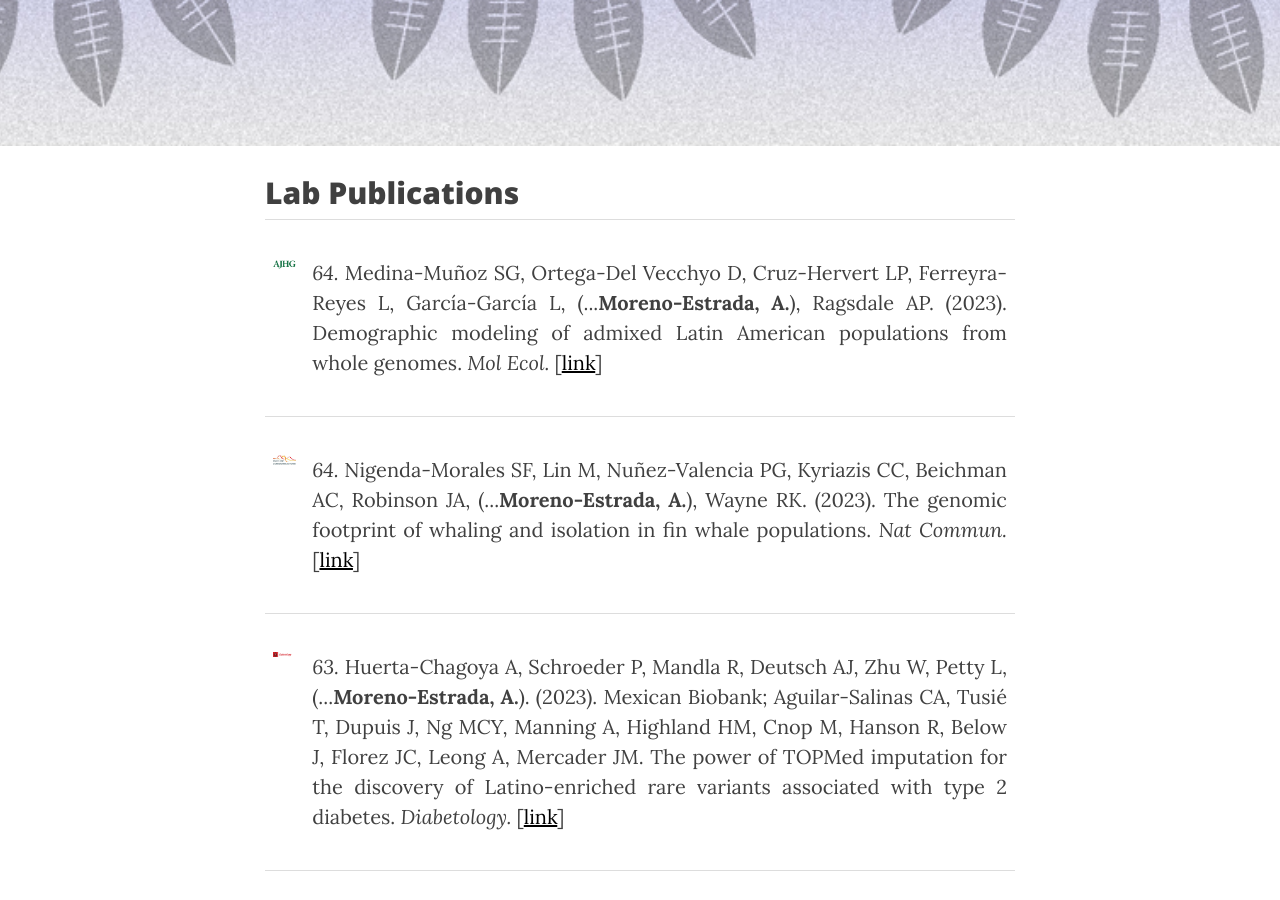
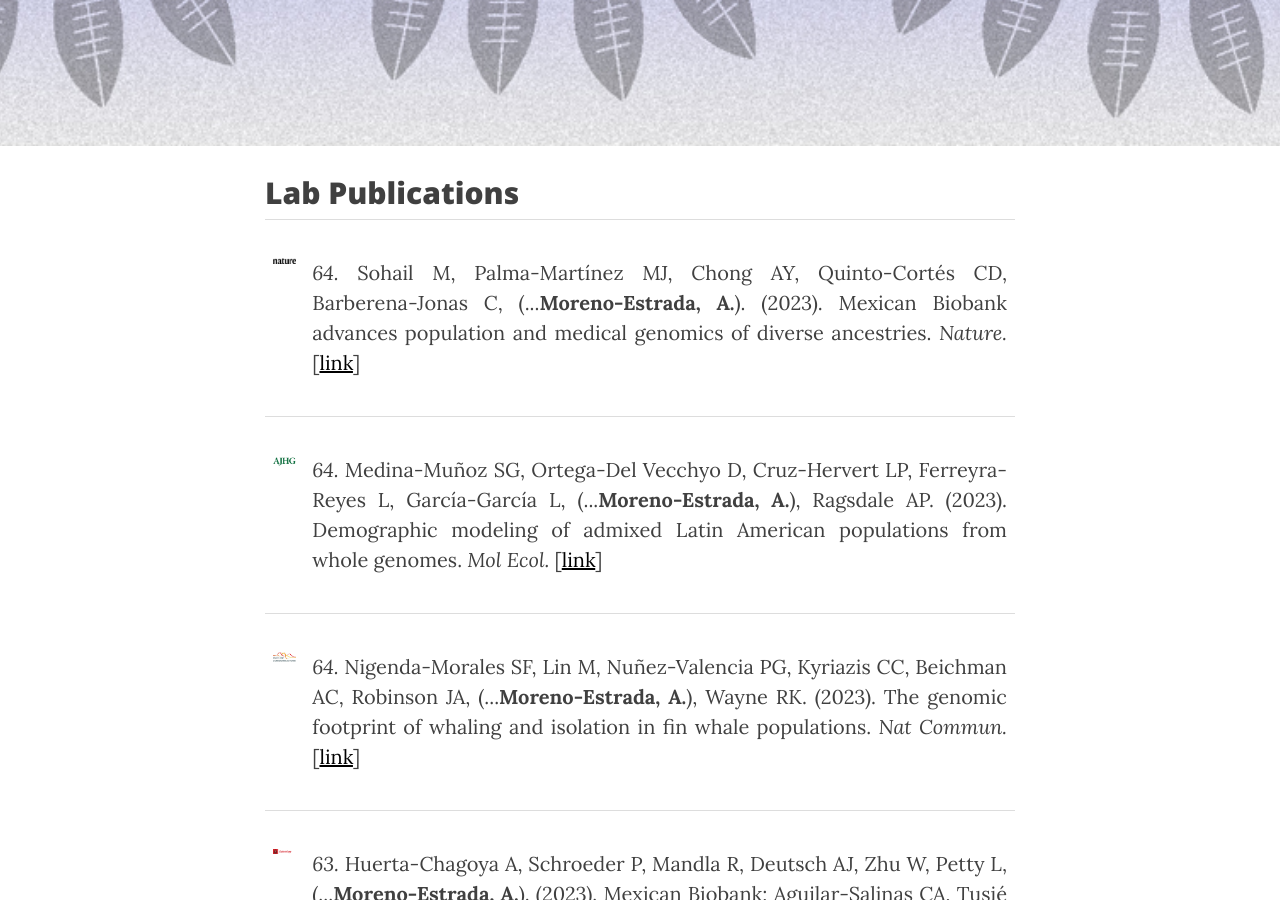
Before and after one commit to milkshakeplustip/milkshakeplustip.github.io, a Jekyll site: the page built from publications.html, in a window 1280 px wide and 900 px high, scrolled down 854 px. Built offline with Jekyll 4.4.1, drawn with Linux system fonts in a browser that asks for light colours; nearby versions of some CDN libraries.

Commit message:
Update publications.html

```diff
--- a/publications.html
+++ b/publications.html
@@ -9,9 +9,17 @@ order: 4
 <h2>Lab Publications</h2>
 <table style="width:100%">
 
+       </tr>
+       <tr>
+              <td><p style="text-align:justify"><img src="/img/publications/Nature .png" alt="Nature" height="200" width="200"></p></td>
+	      <td><p style="text-align:justify"><i>64.</i> Sohail M, Palma-Martínez MJ, Chong AY, Quinto-Cortés CD, Barberena-Jonas C,</b> (...<b>Moreno-Estrada, A.</b>). (2023). Mexican Biobank advances population and medical genomics of diverse ancestries. <i> Nature. </i>[<a href="https://doi.org/10.1038/s41586-023-06560-0">link</a>]</td>
 
+
+       </tr>
+       <tr>
               <td><p style="text-align:justify"><img src="/img/publications/AJHG.png" alt="AJHG" height="200" width="200"></p></td>
 	      <td><p style="text-align:justify"><i>64.</i> Medina-Muñoz SG, Ortega-Del Vecchyo D, Cruz-Hervert LP, Ferreyra-Reyes L, García-García L,</b> (...<b>Moreno-Estrada, A.</b>), Ragsdale AP. (2023). Demographic modeling of admixed Latin American populations from whole genomes. <i> Mol Ecol. </i>[<a href="https://doi.org/10.1016/j.ajhg.2023.08.015">link</a>]</td>
+
 
         </tr>
 	<tr>
@@ -23,6 +31,7 @@ order: 4
 	<tr>
 	       <td><p style="text-align:justify"><img src="/img/publications/diabetology journal.png" alt="Diabetology" height="200" width="200"></p></td>
 	       <td><p style="text-align:justify"><i>63.</i> Huerta-Chagoya A, Schroeder P, Mandla R, Deutsch AJ, Zhu W, Petty L, </b> (...<b>Moreno-Estrada, A.</b>). (2023). Mexican Biobank; Aguilar-Salinas CA, Tusié T, Dupuis J, Ng MCY, Manning A, Highland HM, Cnop M, Hanson R, Below J, Florez JC, Leong A, Mercader JM. The power of TOPMed imputation for the discovery of Latino-enriched rare variants associated with type 2 diabetes. <i> Diabetology. </i>[<a href="https://doi.org/10.1007/s00125-023-05912-9">link</a>]</td>
+
 
 	</tr>
 	<tr>
```
